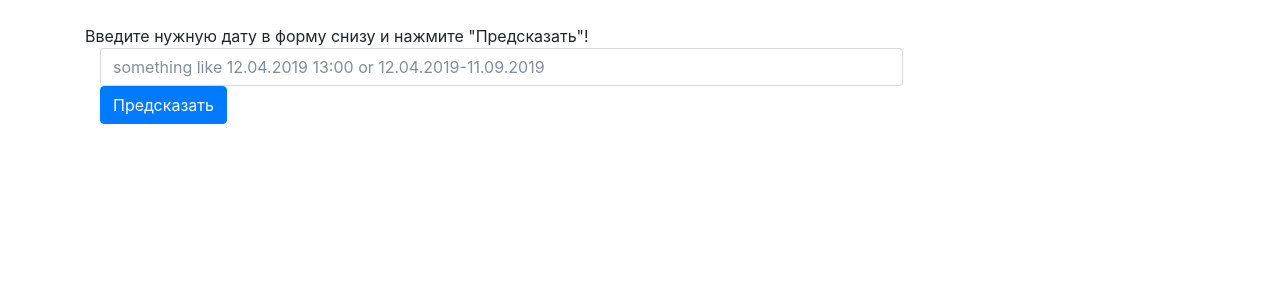
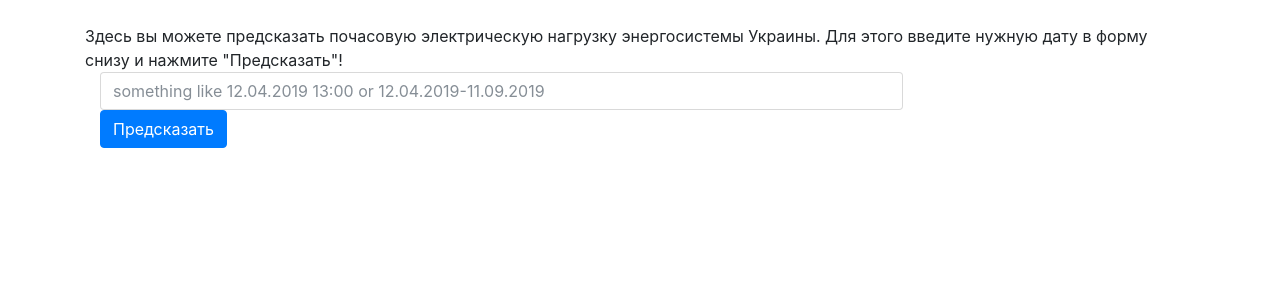
Before and after one commit to dreamfavel/power_prediction_tool, a Django app: page / in a window 1280 px wide. Shown: the part 56-356 px from the top of the page. Run offline with Django 3.2, Linux system fonts and the light colour scheme; some libraries are stand-ins or nearby versions.

Commit message:
Heroku upload

```diff
--- a/templates/home.html
+++ b/templates/home.html
@@ -20,7 +20,7 @@
            <a class="navbar-brand" href="{% url 'home' %}">Руководство и описание</a>
          </nav>
 
-      <div class="panel-footer"><span id="url-result">Введите нужную дату в форму снизу и нажмите "Предсказать"!</span></div>
+      <div class="panel-footer"><span id="url-result">Здесь вы можете предсказать почасовую электрическую нагрузку энергосистемы Украины. Для этого введите нужную дату в форму снизу и нажмите "Предсказать"!</span></div>
 			<div class="panel panel-default">
 					<div class="panel-body">
 					<form method="POST" action="/">
```
